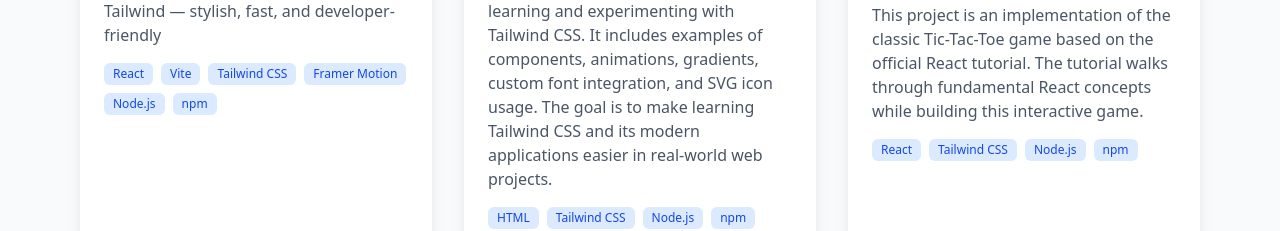
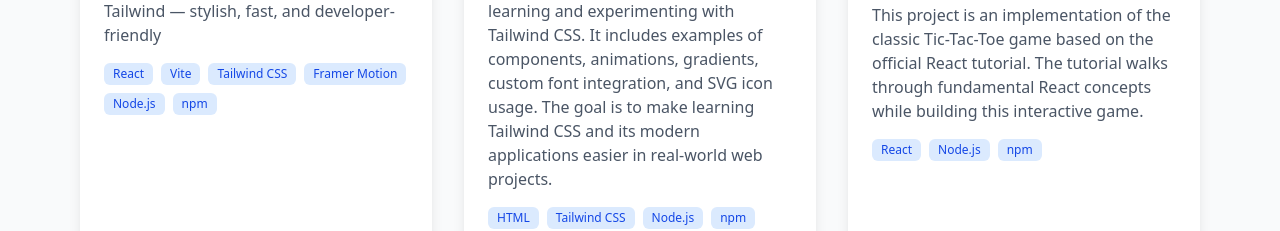
Before and after one commit to faidrn/my-portfolio, a React (Vite) app: page / in a window 1280 px wide. Shown: the part 3280-3511 px from the top of the page. Built offline with nearby package versions, Linux system fonts and the light colour scheme.

Commit message:
Remove 'Tailwind CSS' tag from tic-tac-toe project

```diff
--- a/src/content/portfolio/projects.js
+++ b/src/content/portfolio/projects.js
@@ -43,7 +43,7 @@
             },
             category: 'web',
             image: '/images/portfolio/tic-tac-toe-game.webp',
-            tags: ['React', 'Tailwind CSS', 'Node.js', 'npm'],
+            tags: ['React', 'Node.js', 'npm'],
             demoLink: 'https://faidrn.github.io/tic-tac-toe-game/',
             codeLink: 'https://github.com/faidrn/tic-tac-toe-game',
         },
```
